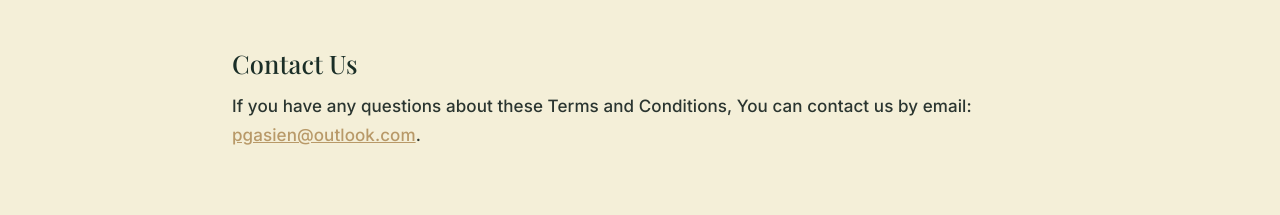
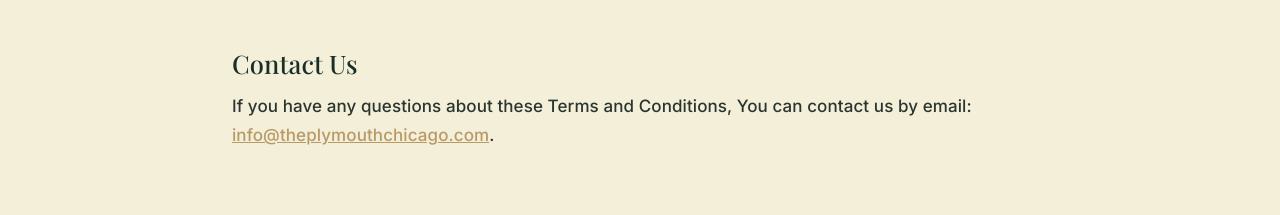
Before and after one commit to theplymouthchicago/plymouth-hotel, a Next.js app: page /terms in a window 1280 px wide. Shown: the part 6541-6756 px from the top of the page. Built offline with nearby package versions, Linux system fonts and the light colour scheme.

Commit message:
fix(terms): use info@theplymouthchicago.com as legal contact instead of pgasien@outlook.com

```diff
--- a/src/app/terms/page.tsx
+++ b/src/app/terms/page.tsx
@@ -407,8 +407,8 @@ export default function TermsPage() {
           <p>
             If you have any questions about these Terms and Conditions, You
             can contact us by email:{" "}
-            <a href="mailto:pgasien@outlook.com" className="underline">
-              pgasien@outlook.com
+            <a href="mailto:info@theplymouthchicago.com" className="underline">
+              info@theplymouthchicago.com
             </a>
             .
           </p>
```
